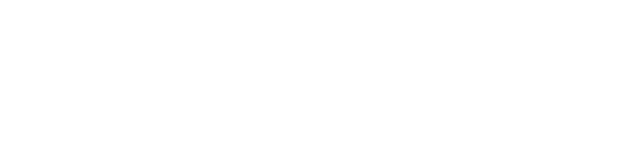
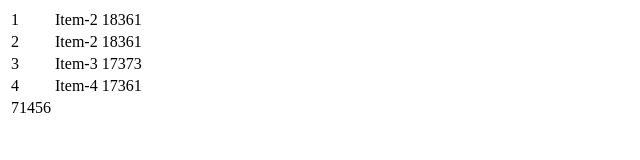
Before and after one commit to acciojob/grofers-checkout-2-pravinbhagwat, a website: page main.html in a window 1280 px wide. Shown: the whole page, without its empty margins (0-640 px from the left). Drawn offline with Linux system fonts and the light colour scheme.

Commit message:
created a submission

```diff
--- a/main.html
+++ b/main.html
@@ -8,6 +8,29 @@
 
 <body>
 	<!-- the entire body must be written by student -->
+
+	<table>
+	  <tr>
+	  <td>1</td>
+	  <td>Item-2</td>
+	  <td data-ns-test="price">18361</td>
+	  </tr>
+	  <tr>
+	  <td>2</td>
+	  <td>Item-2</td>
+	  <td data-ns-test="price">18361</td>
+	  </tr>
+	  <tr>
+	  <td>3</td>
+	  <td>Item-3</td>
+	  <td data-ns-test="price">17373</td>
+	  </tr>
+	  <tr>
+	  <td>4</td>
+	  <td>Item-4</td>
+	  <td data-ns-test="price">17361</td>
+	  </tr>
+  </table>
     <script type="text/javascript" src="./script.js">
 </script>
 
--- a/script.js
+++ b/script.js
@@ -1 +1,15 @@
 //your code here
+ var table = document.querySelector('table');
+ var lastRow = document.createElement('tr');
+ var prices = document.querySelectorAll('[data-ns-test=price]');
+ let sum = 0;
+ for(let i = 0; i < prices.length; i++) {
+  sum += parseInt(prices[i].textContent);
+ }
+ var child = document.createElement("td");
+ child.setAttribute('data-ns-test', 'grandTotal');
+
+
+ child.textContent = sum;
+ lastRow.appendChild(child);
+ table.appendChild(lastRow);
```
